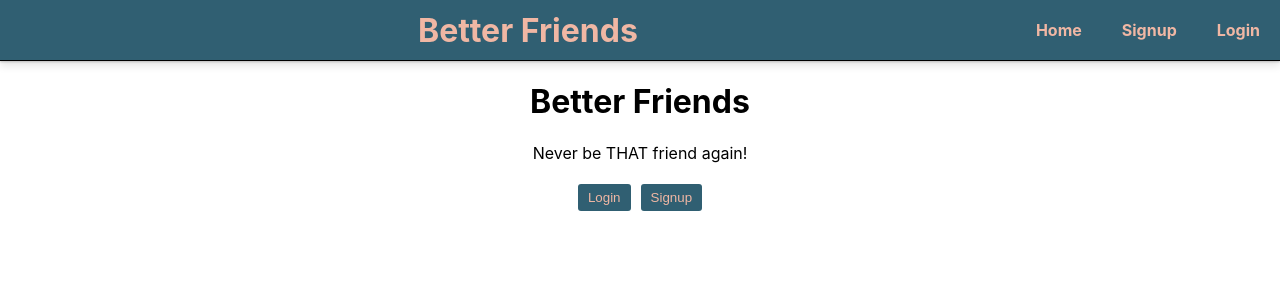
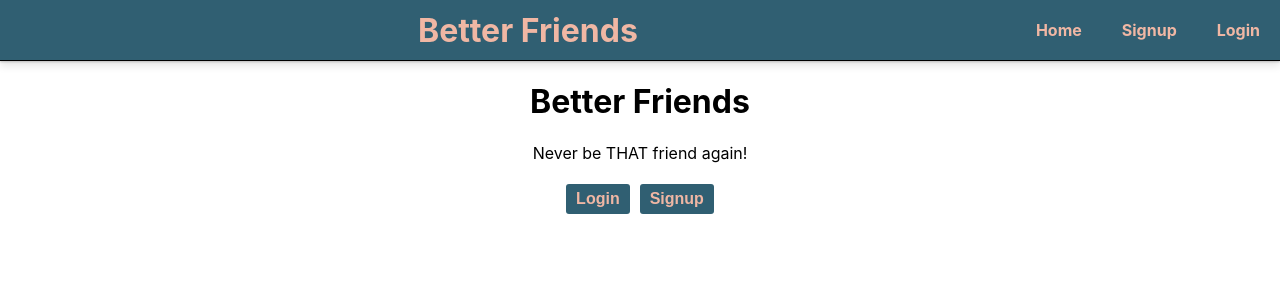
Before and after one commit to better-friend/better-friend-client, a React (Create React App) app: page / in a window 1280 px wide. Shown: the top 300 px of the page. Built offline with nearby package versions, Linux system fonts and the light colour scheme.

Commit message:
Changed some styling properties

```diff
--- a/src/components/Button.js
+++ b/src/components/Button.js
@@ -5,12 +5,12 @@ const Button = styled.button`
   margin: 5px;
   border: none;
   border-radius: 3px;
+  font-weight: 700;
+  font-size: 1rem;
   color: #f0b7a4;
 
   ${props => (props.type === "primary" ? `background: #305f72` : null)}
-  ${props => (props.type === "success" ? `background: #4caf50` : null)}
-  ${props => (props.type === "danger" ? `background: #f44336` : null)}
-  ${props => (props.type === "warning" ? `background: #fdd835` : null)}
+  ${props => (props.type === "secondary" ? `background: #f0b7a4` : null)}
 `;
 
 export default Button;
```
